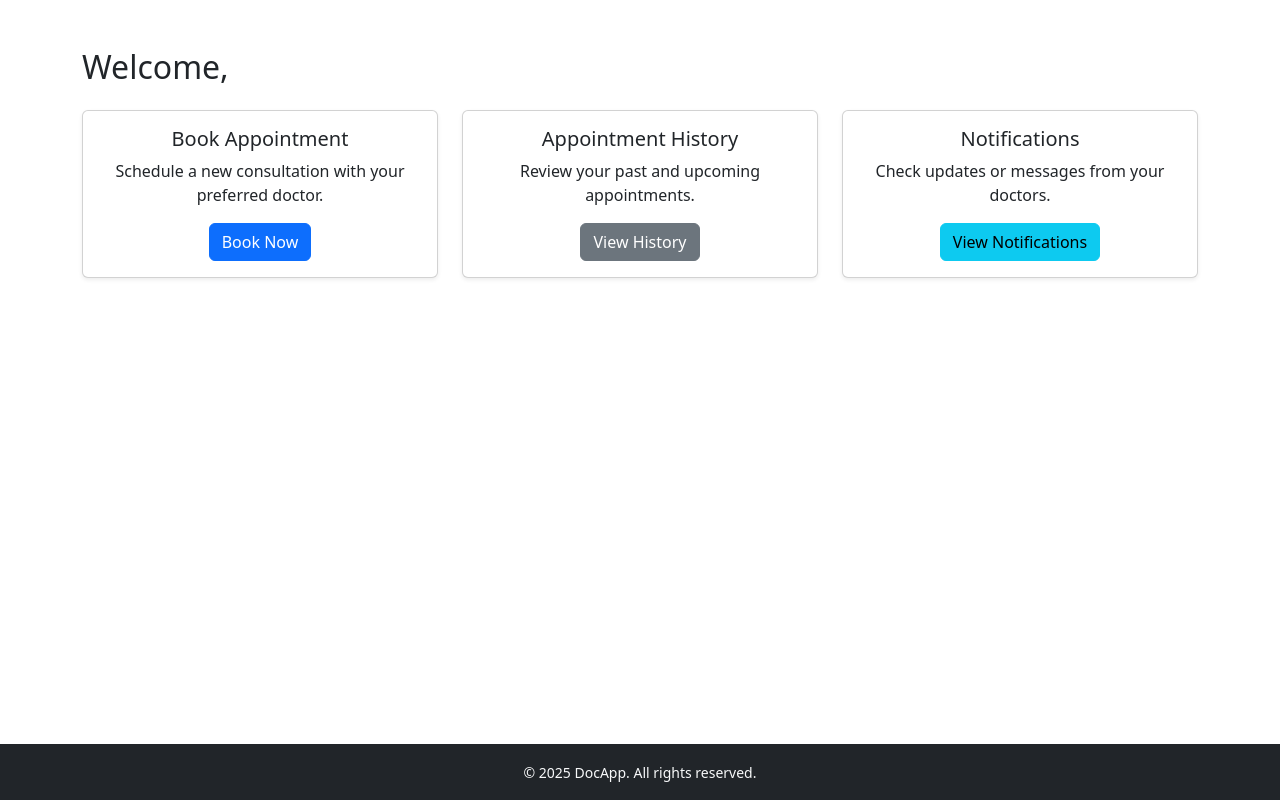
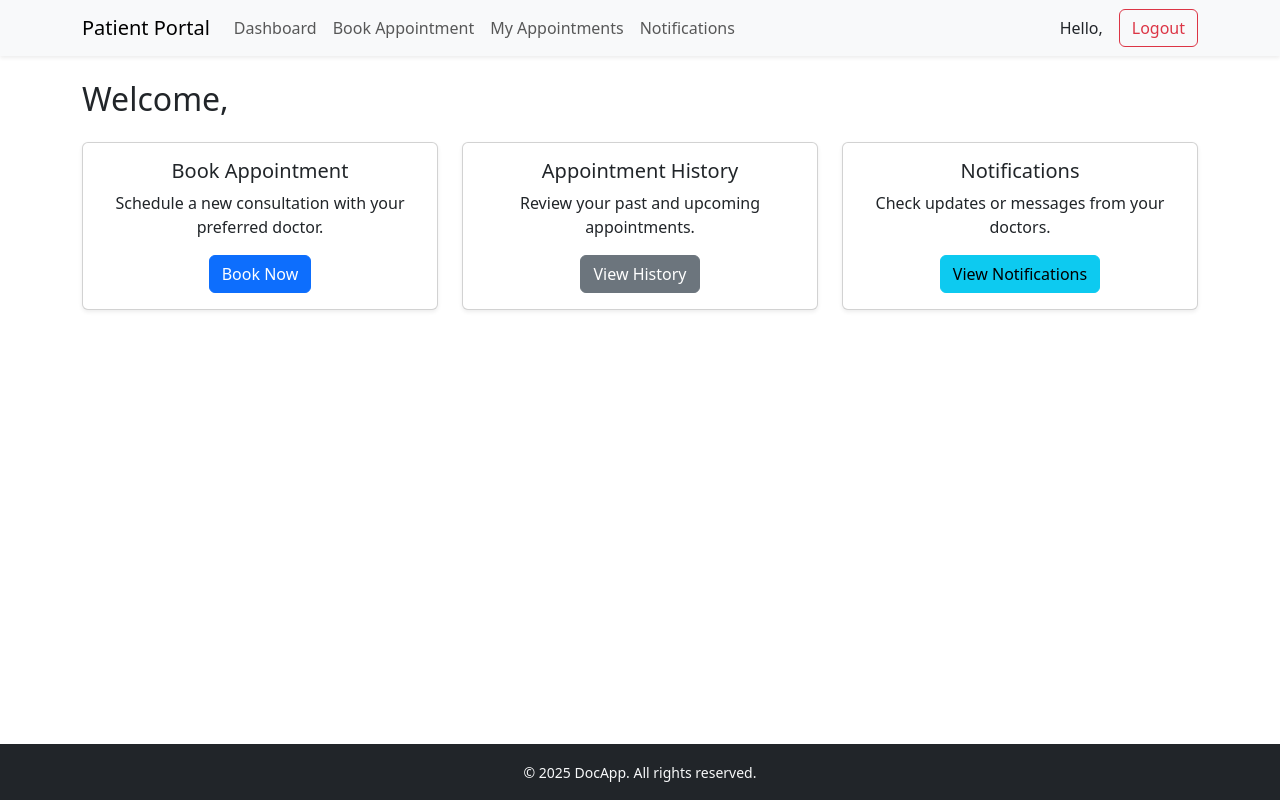
Before and after one commit to itfunda123/Doctor-Appointment-System, a React (Create React App) app in the folder frontend/: page /patient-dashboard in a window 1280 px wide. Built offline with nearby package versions, Linux system fonts and the light colour scheme.

Commit message:
more updates

```diff
--- a/frontend/src/components/PatientDashboard.js
+++ b/frontend/src/components/PatientDashboard.js
@@ -1,12 +1,16 @@
 import React from 'react';
 import { Link } from 'react-router-dom';
 import { Card, Button } from 'react-bootstrap';
+import PatientNavbar from '../components/PatientNavbar';
 
 function PatientDashboard() {
   const user = JSON.parse(localStorage.getItem('user'));
 
   return (
-    <div className="container mt-5">
+    <>
+      <PatientNavbar />
+
+      <div className="container mt-4">
         <h2 className="mb-4">Welcome, {user?.name}</h2>
 
         <div className="row">
@@ -47,6 +51,7 @@ function PatientDashboard() {
           </div>
         </div>
       </div>
+    </>
   );
 }
 
--- /dev/null
+++ b/frontend/src/components/PatientNavbar.js
@@ -0,0 +1,35 @@
+// components/PatientNavbar.js
+import React from 'react';
+import { Navbar, Nav, Container, Button } from 'react-bootstrap';
+import { Link, useNavigate } from 'react-router-dom';
+
+function PatientNavbar() {
+  const navigate = useNavigate();
+  const user = JSON.parse(localStorage.getItem('user'));
+
+  const handleLogout = () => {
+    localStorage.clear();
+    navigate('/login');
+  };
+
+  return (
+    <Navbar bg="light" expand="lg" className="shadow-sm mb-4">
+      <Container>
+        <Navbar.Brand as={Link} to="/">Patient Portal</Navbar.Brand>
+        <Navbar.Toggle aria-controls="basic-navbar-nav" />
+        <Navbar.Collapse>
+          <Nav className="me-auto">
+            <Nav.Link as={Link} to="/patient-dashboard">Dashboard</Nav.Link>
+            <Nav.Link as={Link} to="/book">Book Appointment</Nav.Link>
+            <Nav.Link as={Link} to="/appointments">My Appointments</Nav.Link>
+            <Nav.Link as={Link} to="/notifications">Notifications</Nav.Link>
+          </Nav>
+          <span className="me-3">Hello, {user?.name}</span>
+          <Button variant="outline-danger" onClick={handleLogout}>Logout</Button>
+        </Navbar.Collapse>
+      </Container>
+    </Navbar>
+  );
+}
+
+export default PatientNavbar;
```
Lines whose indentation alone changed are shown as unchanged.
